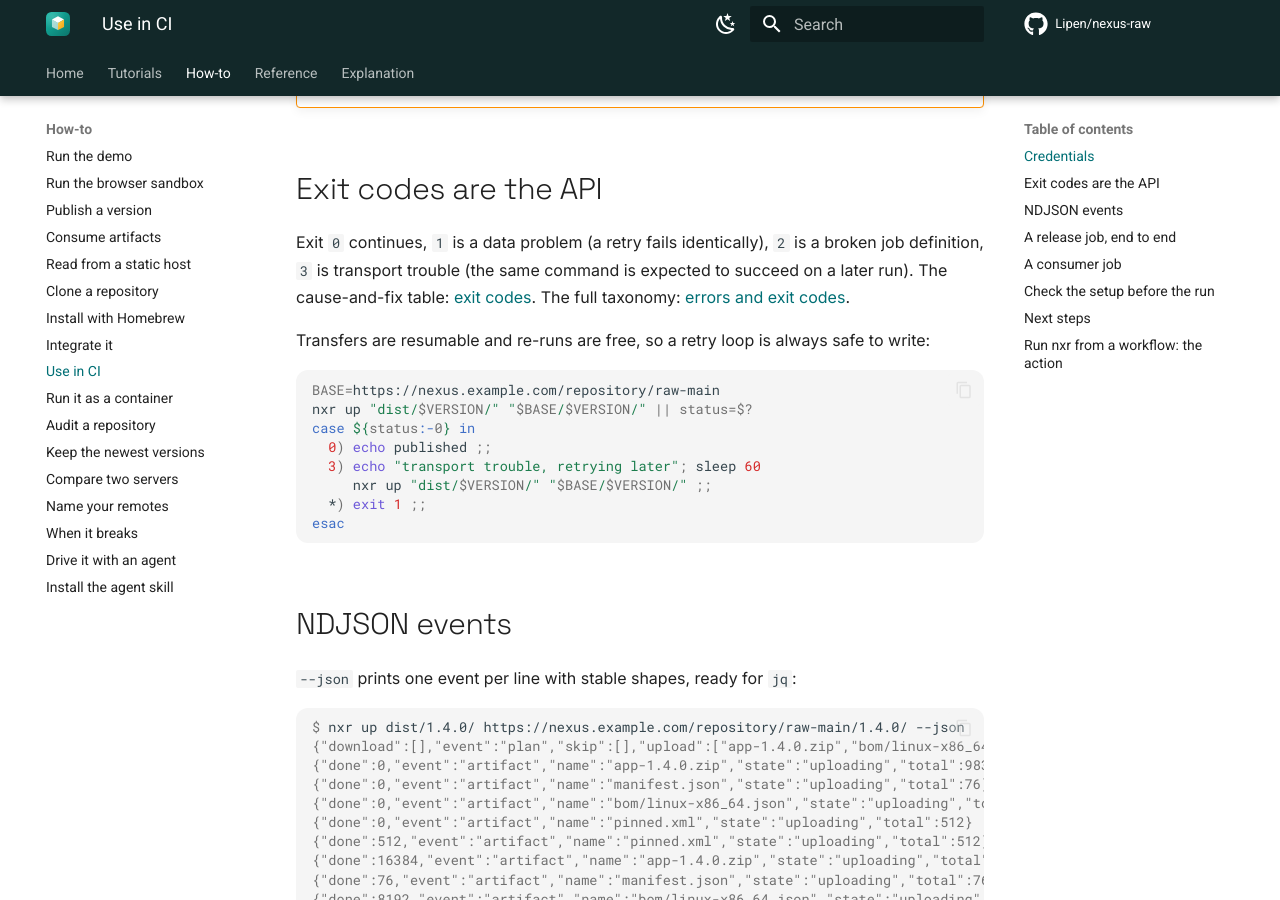
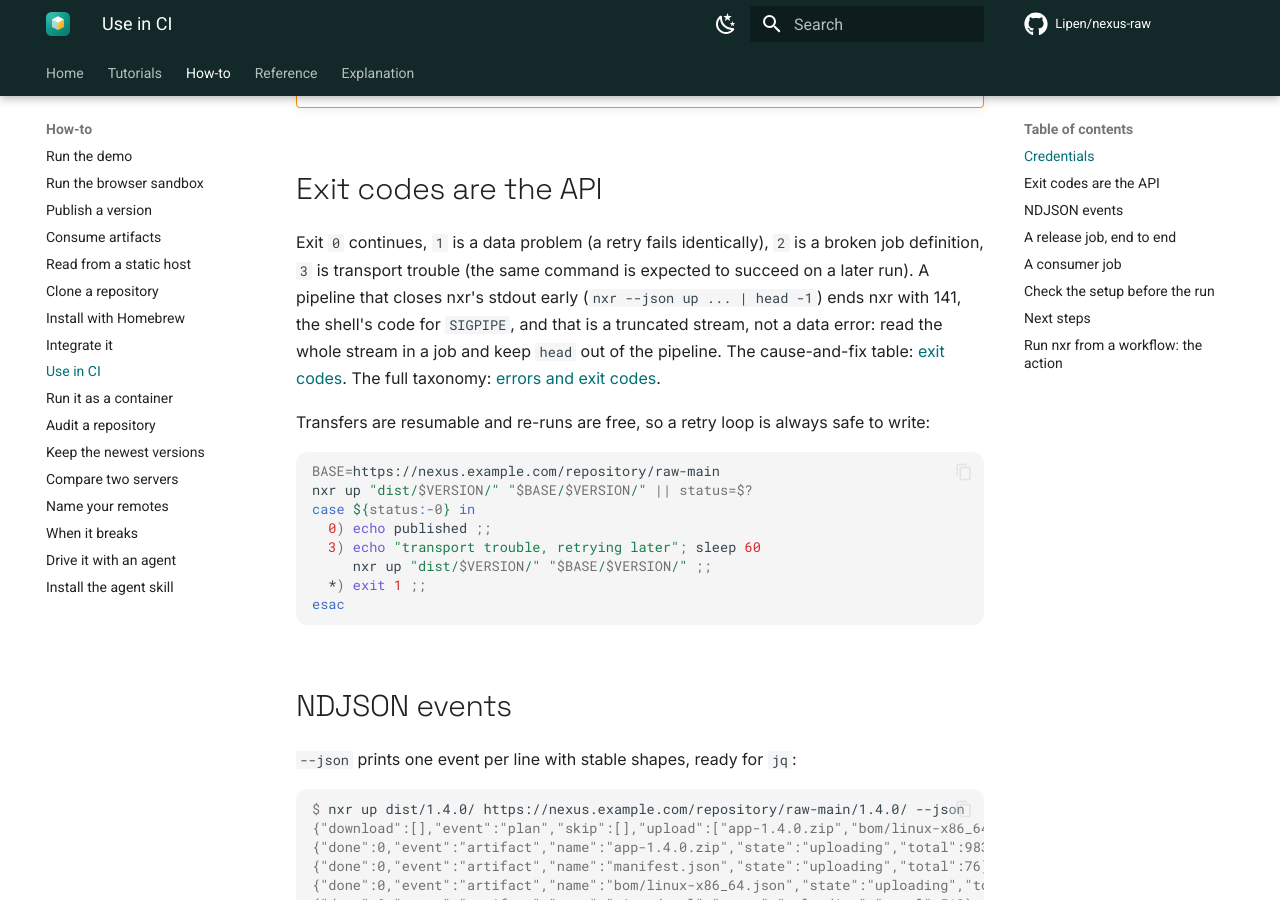
Before and after one commit to Lipen/nexus-raw, an MkDocs documentation site: the page built from docs/how-to/ci.md, in a window 1280 px wide and 900 px high, scrolled down 843 px. Built offline with MkDocs 1.6.1 and Material for MkDocs 9.7.7, drawn with Linux system fonts in a browser that asks for light colours; comment, search, counter and statistics services are not loaded.

Commit message:
docs: warn about the 141 of a truncated pipeline in CI

```diff
--- a/docs/how-to/ci.md
+++ b/docs/how-to/ci.md
@@ -38,6 +38,7 @@ hint: check the command line arguments
 ## Exit codes are the API
 
 Exit `0` continues, `1` is a data problem (a retry fails identically), `2` is a broken job definition, `3` is transport trouble (the same command is expected to succeed on a later run).
+A pipeline that closes nxr's stdout early (`nxr --json up ... | head -1`) ends nxr with 141, the shell's code for `SIGPIPE`, and that is a truncated stream, not a data error: read the whole stream in a job and keep `head` out of the pipeline.
 The cause-and-fix table: [exit codes](troubleshoot.md#exit-codes-cause-and-fix).
 The full taxonomy: [errors and exit codes](../reference/errors.md).
 
```
